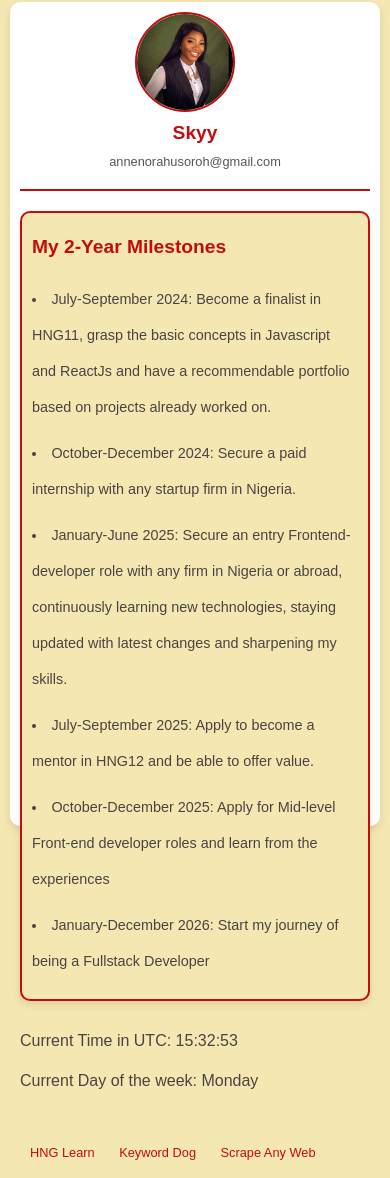
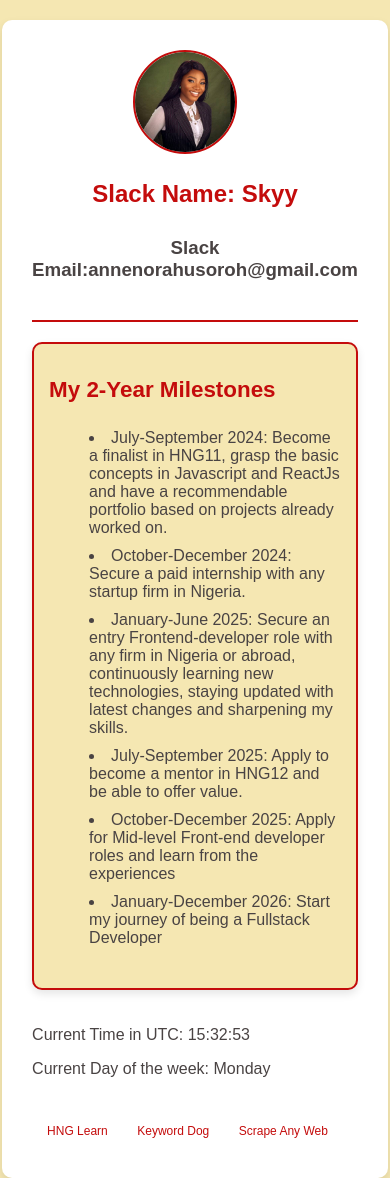
Before and after one commit to twilight05/Skyy-s-Milestones, a plain HTML site: page index.html in a window 390 px wide. Shown: the part 8-1186 px from the top of the page. Drawn offline with Linux system fonts and the light colour scheme.

Commit message:
edited responsiveness

```diff
--- a/Styles/style.css
+++ b/Styles/style.css
@@ -1,4 +1,4 @@
-/* General Reset */
+General Reset
 * {
     margin: 0;
     padding: 0;
@@ -9,19 +9,19 @@ body {
     background-color: #F5E7B2;
     color: #494343;
     font-family: 'Arial', sans-serif;
-    height: 100vh;
+    /* height: 100vh; */
     display: flex;
     justify-content: center;
     align-items: center;
     padding: 20px;
 }
 
-.container {
+.containe {
     width: 100%;
     max-width: 1200px;
-    height: 100%;
+    /* height: 90vh; */
     background: #fff;
-    padding: 20px;
+    padding: 30px;
     box-shadow: 0 4px 8px rgba(0, 0, 0, 0.1);
     border-radius: 10px;
     display: flex;
@@ -103,7 +103,6 @@ main {
 
 .links a {
     display: inline-block;
-    margin: 10px 0;
     color: #C40C0C;
     text-decoration: none;
     padding: 10px 15px;
@@ -117,10 +116,13 @@ main {
 }
 
 /* Media Queries for Responsiveness */
-@media (max-width: 768px) {
-    .container {
-        padding: 10px;
+@media only screen and (max-width: 600px) {
+    .containe {
+        /* padding: 20px 30px 10px 30px; */
+        height: 90%;
     }
+
+
 
     .header {
         flex-direction: column;
@@ -153,42 +155,7 @@ main {
     }
 
     .links a {
-        padding: 8px 12px;
-        font-size: 0.9em;
+        padding-right: 10px;
+        font-size: 0.75em;
     }
 }
-
-@media (max-width: 480px) {
-    body {
-        padding: 10px;
-    }
-
-    .container {
-        padding: 10px;
-    }
-
-    .profile-info h1 {
-        font-size: 1.2em;
-    }
-
-    .profile-info p {
-        font-size: 0.8em;
-    }
-
-    .goals {
-        padding: 10px;
-    }
-
-    .goals h2 {
-        font-size: 1.2em;
-    }
-
-    .goals li {
-        font-size: 0.9em;
-    }
-
-    .links a {
-        padding: 6px 10px;
-        font-size: 0.8em;
-    }
-}
--- a/index.html
+++ b/index.html
@@ -9,15 +9,14 @@
     <link rel="stylesheet" href="./Styles/style.css">
 </head>
 <body>
-    <div class="container">
+    <div class="containe">
         <header class="header">
             <img src="./Images/hn11.jpg" alt="Slack Profile Picture" data-testid="slackProfilePicture" id="profile-picture">
             <div class="profile-info">
-                <h1 data-testid="slackDisplayName">Skyy</h1>
-                <p data-testid="slackEmail">annenorahusoroh@gmail.com</p>
+                <h1 data-testid="slackDisplayName">Slack Name: Skyy</h1>
+                <h3 data-testid="slackEmail">Slack Email:annenorahusoroh@gmail.com</h3>
             </div>
         </header>
-        <main>
             <section class="goals">
                 <h2>My 2-Year Milestones</h2>
                 <ul>
@@ -28,6 +27,8 @@
                     <li>October-December 2025: Apply for Mid-level Front-end developer roles and learn from the experiences</li>
                     <li>January-December 2026: Start my journey of being a Fullstack Developer</li>
                 </ul>
+
+
             </section>
 
             <section class="current-info">
@@ -40,7 +41,6 @@
                 <a href="https://keyword.dog" data-testid="keywordLink" target="_blank">Keyword Dog</a>
                 <a href="https://scrapeanyweb.site" data-testid="scrapeanywebLink" target="_blank">Scrape Any Web</a>
             </section>
-        </main>
     </div>
     <script src="./scripts/main.js"></script>
 </body>
```
